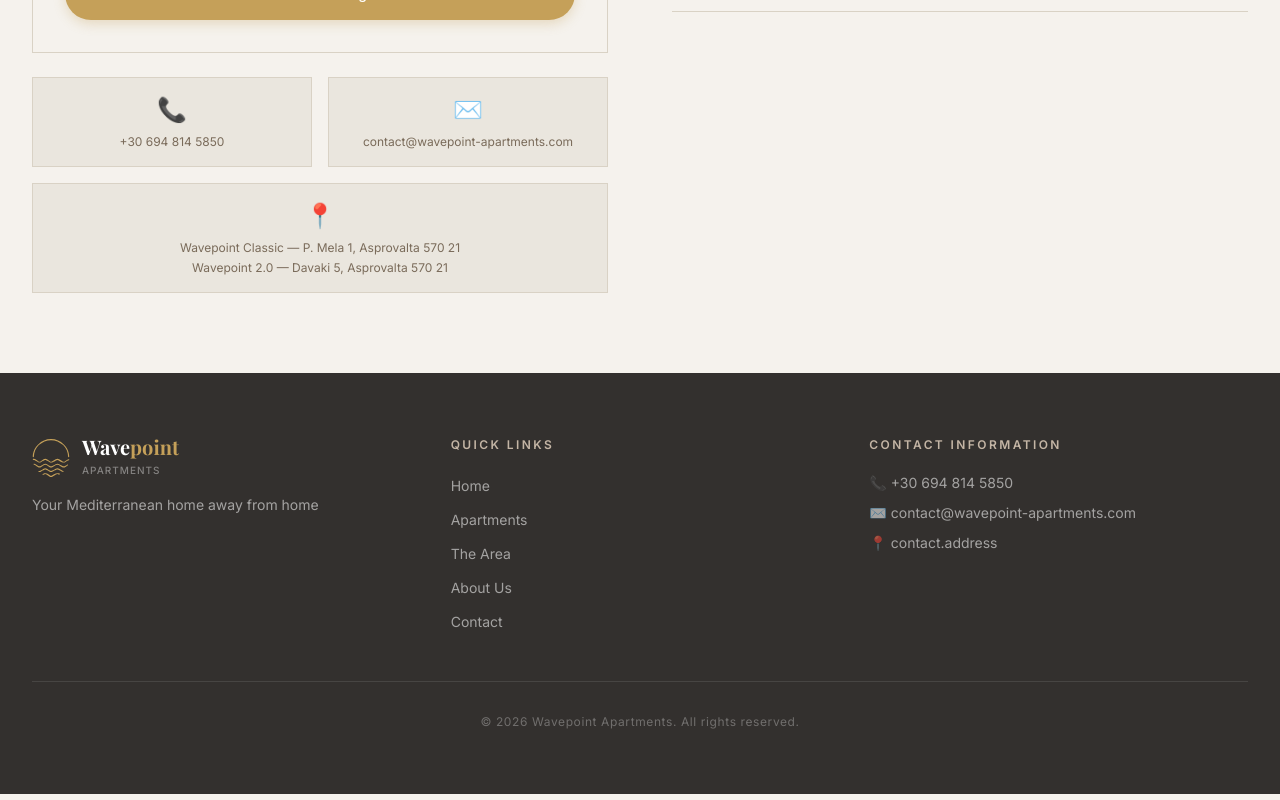
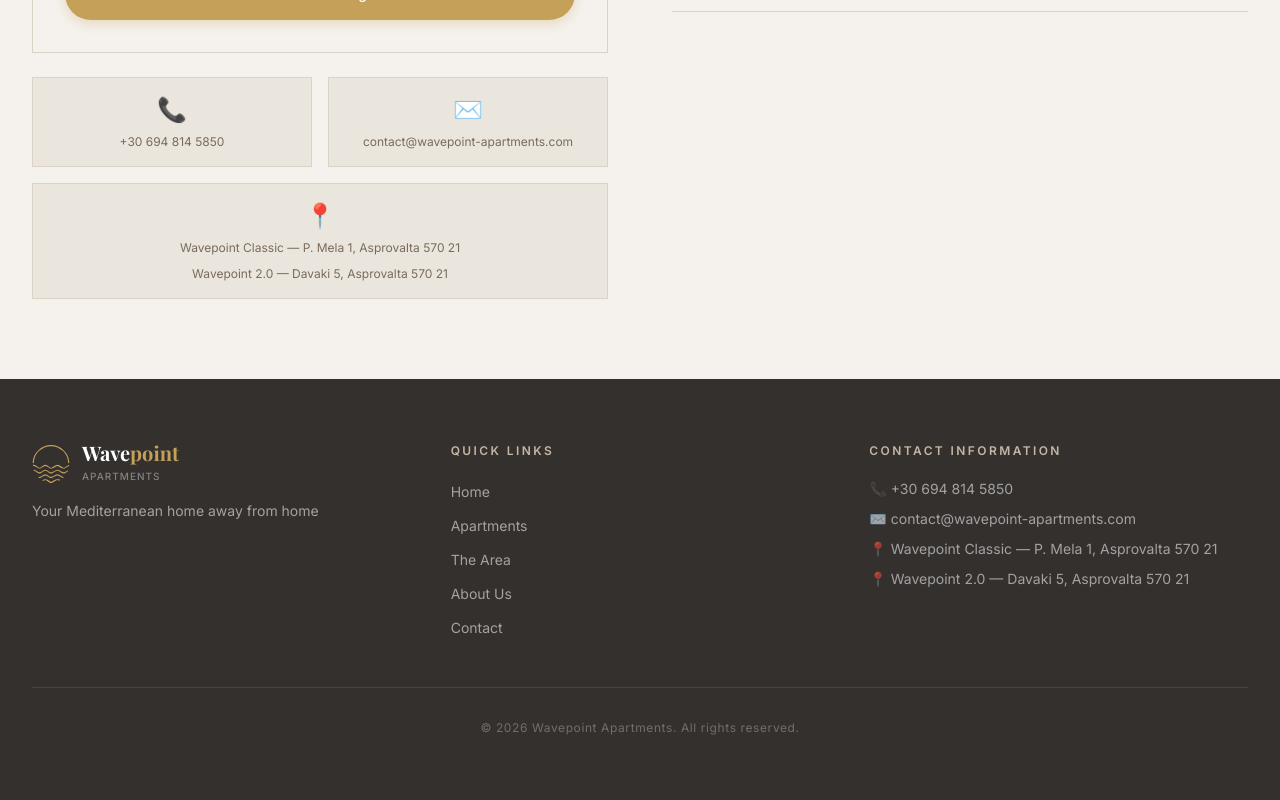
Before and after one commit to BojanJ/wave-point-2, a Next.js app: page /contact in a window 1280 px wide. Shown: the part 989-1789 px from the top of the page. Built offline with nearby package versions, Linux system fonts and the light colour scheme.

Commit message:
feat: update contact information display to include clickable address links

```diff
--- a/src/app/contact/ContactClient.jsx
+++ b/src/app/contact/ContactClient.jsx
@@ -257,8 +257,16 @@ export default function ContactPage() {
             {/* Contact Info */}
             <div className="mt-6 grid grid-cols-2 gap-4">
               {[
-                { icon: "📞", text: t("contact.phone"), href: "tel:+306948145850" },
-                { icon: "✉️", text: t("contact.email"), href: "mailto:contact@wavepoint-apartments.com" },
+                {
+                  icon: "📞",
+                  text: t("contact.phone"),
+                  href: "tel:+306948145850",
+                },
+                {
+                  icon: "✉️",
+                  text: t("contact.email"),
+                  href: "mailto:contact@wavepoint-apartments.com",
+                },
               ].map((item) => (
                 <div
                   key={item.text}
@@ -266,15 +274,33 @@ export default function ContactPage() {
                 >
                   <div className="text-2xl mb-2">{item.icon}</div>
                   <div className="text-xs text-brand-clay-dark">
-                    <a href={item.href} className="text-inherit no-underline">{item.text}</a>
+                    <a href={item.href} className="text-inherit no-underline">
+                      {item.text}
+                    </a>
                   </div>
                 </div>
               ))}
               <div className="col-span-2 text-center p-4 bg-brand-stone/40 border border-brand-stone">
                 <div className="text-2xl mb-2">📍</div>
                 <div className="text-xs text-brand-clay-dark space-y-1">
-                  <p>{t("contact.address1")}</p>
-                  <p>{t("contact.address2")}</p>
+                  <ul className="space-y-2.5">
+                    <li>
+                      <a
+                        href="https://maps.app.goo.gl/LEoZcePyCrqQsDQt9"
+                        className="text-inherit no-underline"
+                      >
+                        {t("contact.address1")}
+                      </a>
+                    </li>
+                    <li>
+                      <a
+                        href="https://maps.app.goo.gl/LEoZcePyCrqQsDQt9"
+                        className="text-inherit no-underline"
+                      >
+                        {t("contact.address2")}
+                      </a>
+                    </li>
+                  </ul>
                 </div>
               </div>
             </div>
--- a/src/components/Footer.jsx
+++ b/src/components/Footer.jsx
@@ -62,7 +62,8 @@ export default function Footer() {
             <ul className="space-y-2.5 text-sm text-white/55">
               <li>📞 <a href="tel:+306948145850" className="text-inherit no-underline">{t('contact.phone')}</a></li>
               <li>✉️ <a href="mailto:contact@wavepoint-apartments.com" className="text-inherit no-underline">{t('contact.email')}</a></li>
-              <li>📍 {t('contact.address')}</li>
+              <li>📍 <a href="https://maps.app.goo.gl/LEoZcePyCrqQsDQt9" className="text-inherit no-underline">{t('contact.address1')}</a></li>
+              <li>📍 <a href="https://maps.app.goo.gl/LEoZcePyCrqQsDQt9" className="text-inherit no-underline">{t('contact.address2')}</a></li>
             </ul>
           </div>
         </div>
```
